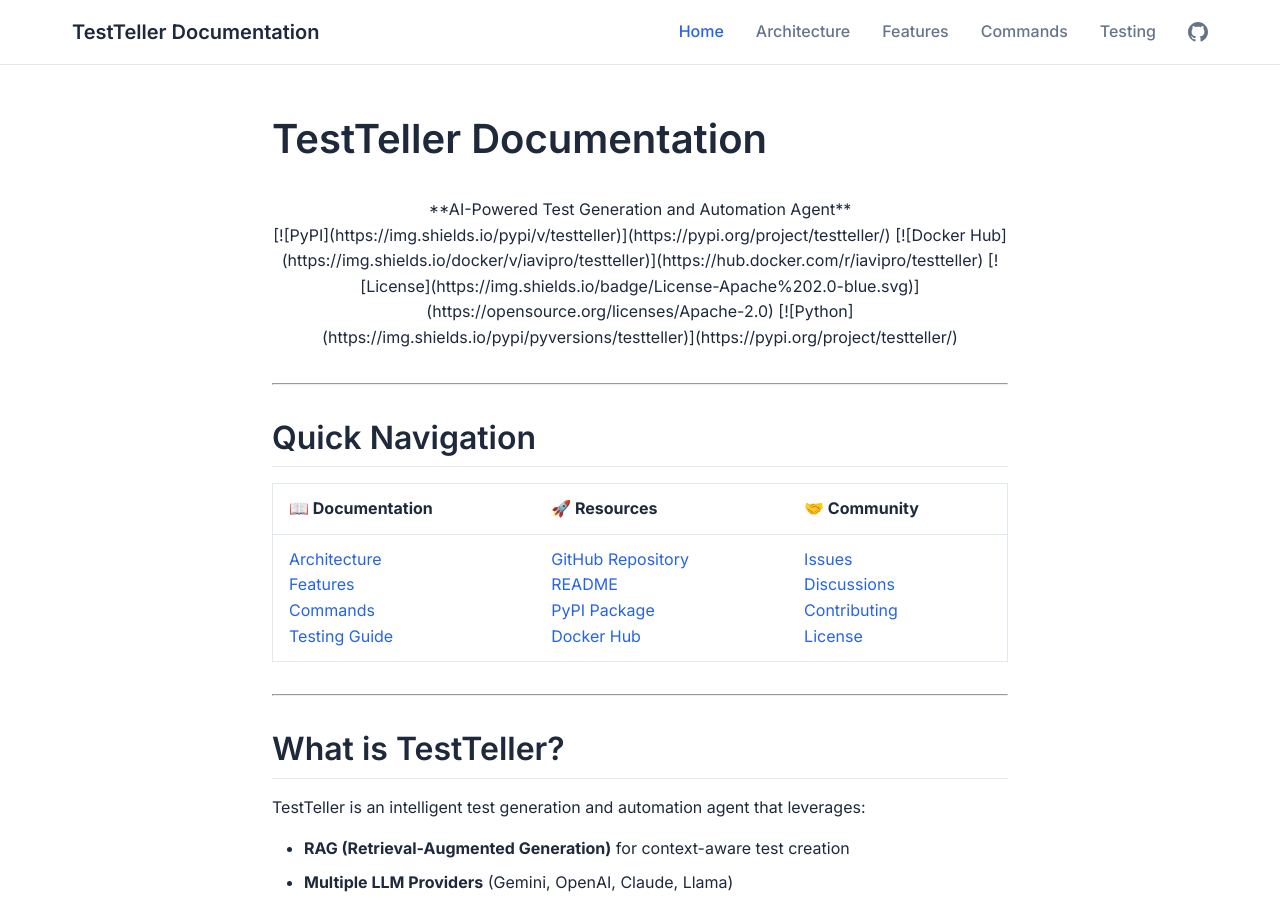
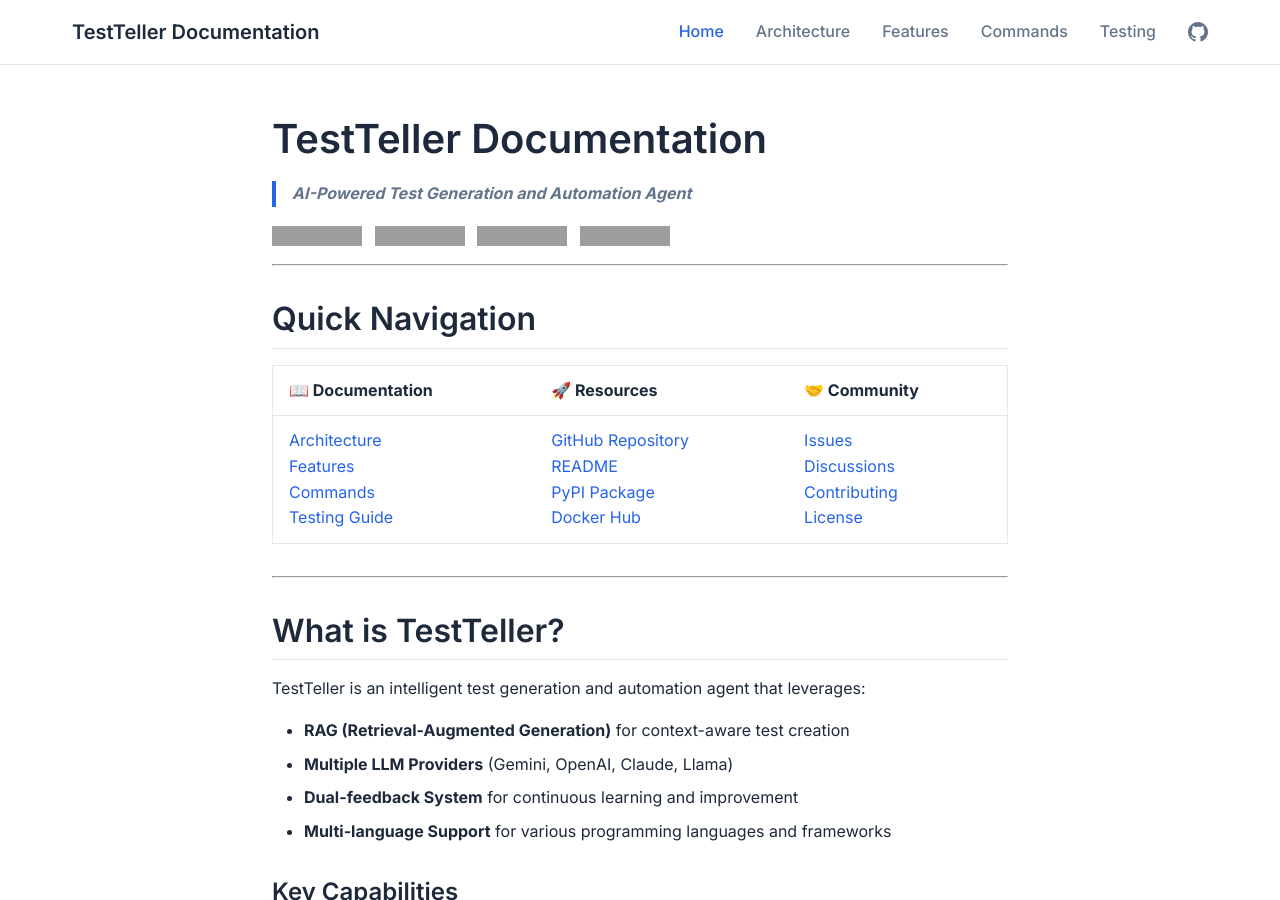
Before and after one commit to iAviPro/testteller-agent, a Jekyll site: the page built from docs/index.md, in a window 1280 px wide and 900 px high. Built offline with Jekyll 4.4.1, drawn with Linux system fonts in a browser that asks for light colours; some of the changed text lies outside the part shown; grey boxes are pictures that could not be loaded.

Commit message:
Updates docs

````diff
--- a/docs/index.md
+++ b/docs/index.md
@@ -5,18 +5,12 @@
 
 # TestTeller Documentation
 
-<div align="center">
-
-**AI-Powered Test Generation and Automation Agent**
-
-<br>
+> **AI-Powered Test Generation and Automation Agent**
 
 [![PyPI](https://img.shields.io/pypi/v/testteller)](https://pypi.org/project/testteller/)
 [![Docker Hub](https://img.shields.io/docker/v/iavipro/testteller)](https://hub.docker.com/r/iavipro/testteller)
 [![License](https://img.shields.io/badge/License-Apache%202.0-blue.svg)](https://opensource.org/licenses/Apache-2.0)
 [![Python](https://img.shields.io/pypi/pyversions/testteller)](https://pypi.org/project/testteller/)
-
-</div>
 
 ---
 
@@ -36,8 +30,8 @@
       <a href="TESTING.md">Testing Guide</a>
     </td>
     <td>
-      <a href="https://github.com/AviralNigam/testteller-agent">GitHub Repository</a><br>
-      <a href="https://github.com/AviralNigam/testteller-agent/blob/main/README.md">README</a><br>
+      <a href="https://github.com/iAviPro/testteller-agent">GitHub Repository</a><br>
+      <a href="https://github.com/iAviPro/testteller-agent/blob/main/README.md">README</a><br>
       <a href="https://pypi.org/project/testteller/">PyPI Package</a><br>
       <a href="https://hub.docker.com/r/iavipro/testteller">Docker Hub</a>
     </td>
@@ -116,7 +110,7 @@
 docker pull iavipro/testteller:latest
 
 # From source
-git clone https://github.com/AviralNigam/testteller-agent.git
+git clone https://github.com/iAviPro/testteller-agent.git
 cd testteller-agent
 pip install -e .
 ```
@@ -224,15 +218,15 @@
 
 ---
 
-<div align="center">
-  <p>
-    <a href="https://github.com/iAviPro/testteller-agent">
-      <img src="https://img.shields.io/github/stars/iAviPro/testteller-agent?style=social" alt="GitHub Stars">
-    </a>
-    <a href="https://pypi.org/project/testteller/">
-      <img src="https://img.shields.io/pypi/dm/testteller" alt="PyPI Downloads">
-    </a>
-  </p>
+<p align="center">
+  <a href="https://github.com/iAviPro/testteller-agent">
+    <img src="https://img.shields.io/github/stars/iAviPro/testteller-agent?style=social" alt="GitHub Stars">
+  </a>
+  <a href="https://pypi.org/project/testteller/">
+    <img src="https://img.shields.io/pypi/dm/testteller" alt="PyPI Downloads">
+  </a>
+</p>
 
+<p align="center">
   <strong>TestTeller - Intelligent Test Agent for Modern Development</strong>
-</div>
+</p>
````
Also changed, not shown: docs/ARCHITECTURE.md (+8 -2 lines).
